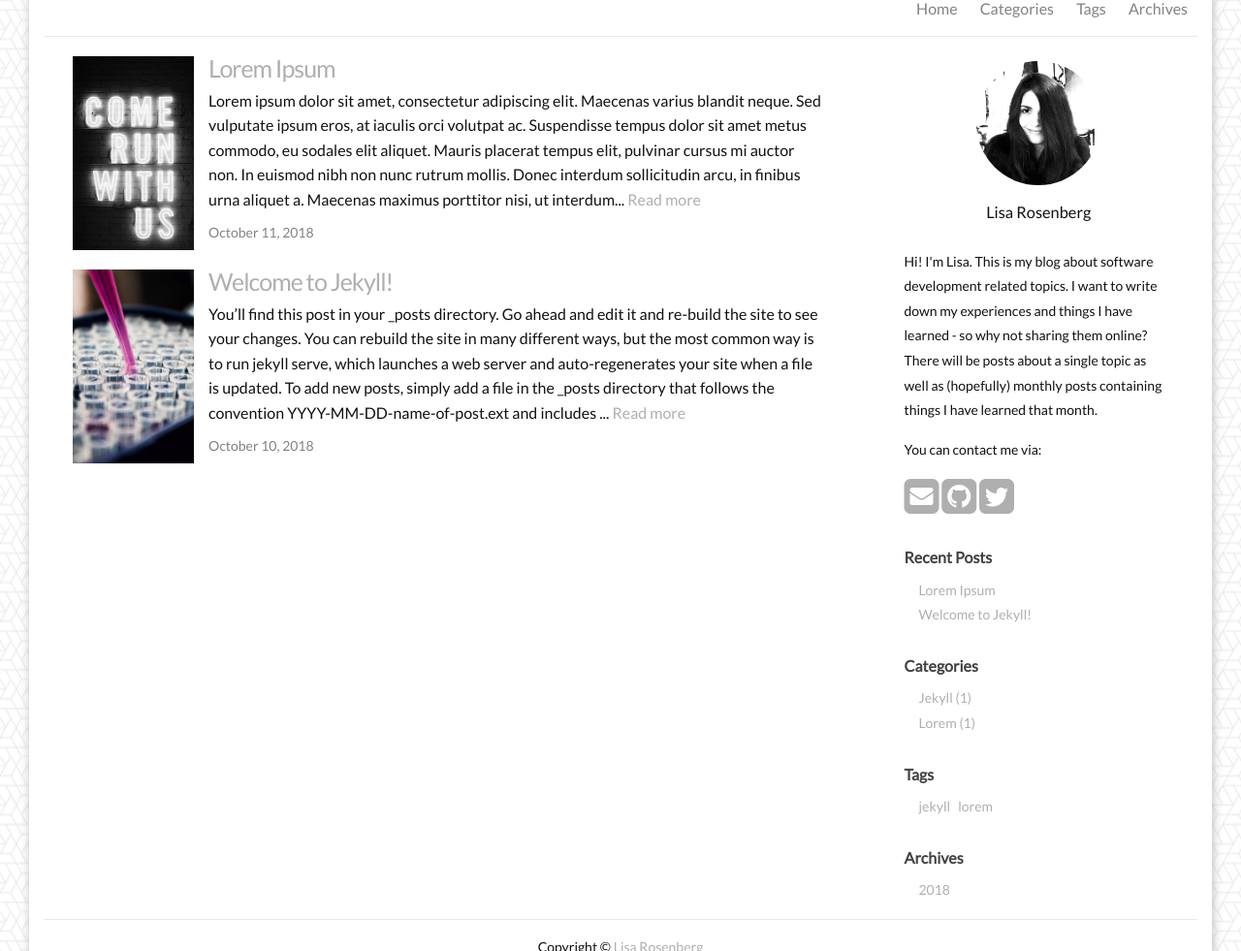
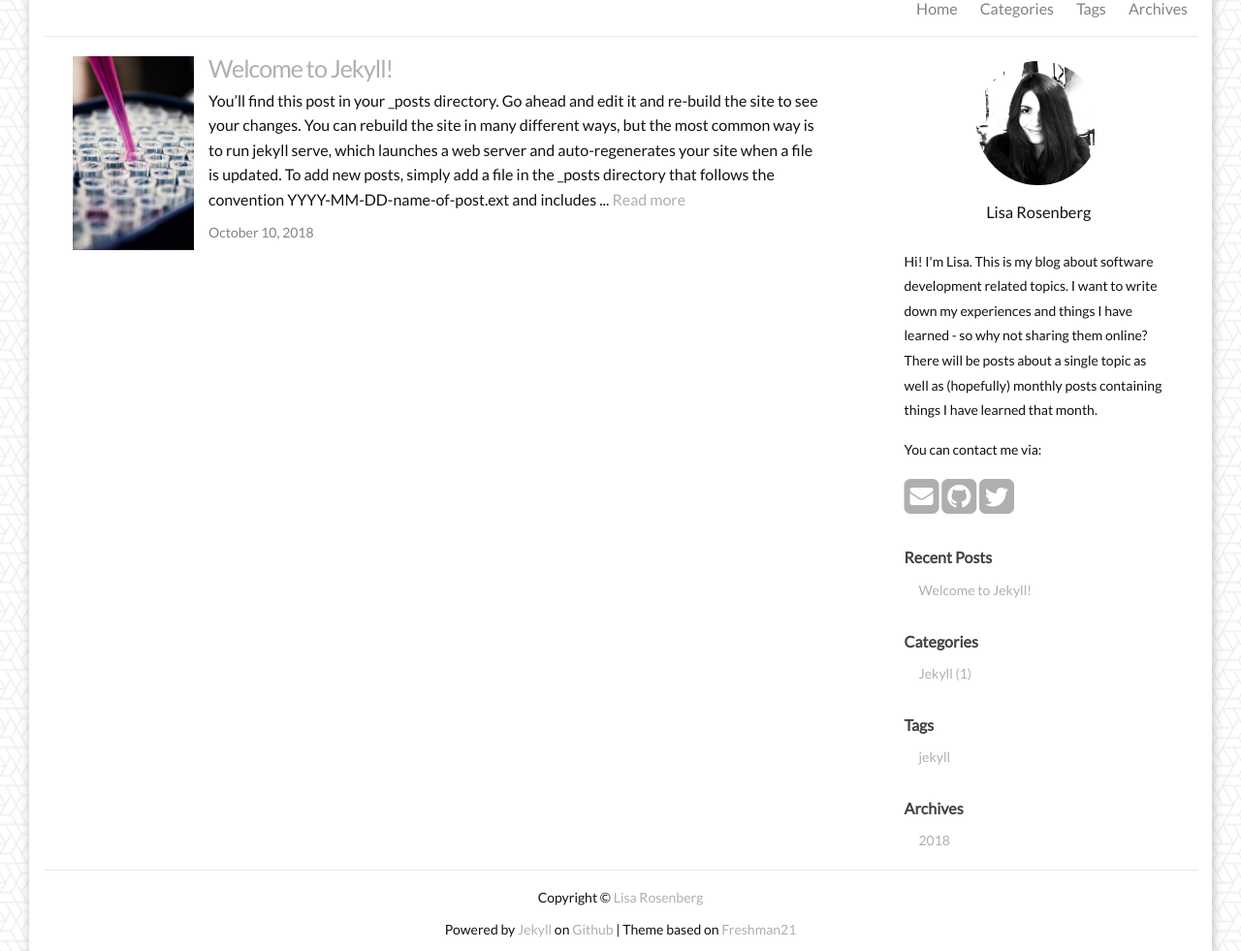
Before and after one commit to lisa-rosenberg/lisa-rosenberg.github.io, a Jekyll site: the page built from index.html, in a window 1280 px wide and 1400 px high. Shown: the part 419-1400 px from the top of the window at 97% size. Built offline with Jekyll 4.4.1, drawn with Linux system fonts in a browser that asks for light colours; the list of posts is cut into pages by our own code; part of the change alters nothing that is shown.

Commit message:
Deleze test page, Clean up markdown file

```diff
--- a/_posts/2018-10-10-welcome-to-jekyll.markdown
+++ b/_posts/2018-10-10-welcome-to-jekyll.markdown
@@ -1,7 +1,7 @@
 ---
 layout: post
-title:  "Welcome to Jekyll!"
-date:   2018-10-10 20:14:20 +0200
+title: "Welcome to Jekyll!"
+date: 2018-10-10 20:14:20 +0200
 image: "/assets/images/posts/jekyll-test-tubes.jpg"
 categories: Jekyll
 tags: jekyll
--- a/_posts/2018-10-11-lorem-ipsum.md
+++ /dev/null
@@ -1,57 +0,0 @@
----
-layout:     post
-title:      "Lorem Ipsum"
-date:       2018-10-11 20:00:00 +0200
-image:      "/assets/images/posts/lorem-ipsum.jpg"
-categories: Lorem
-tags: lorem
----
-Lorem ipsum dolor sit amet, consectetur adipiscing elit. Maecenas varius blandit neque. Sed vulputate ipsum eros, at iaculis orci volutpat ac. Suspendisse tempus dolor sit amet metus commodo, eu sodales elit aliquet. Mauris placerat tempus elit, pulvinar cursus mi auctor non. In euismod nibh non nunc rutrum mollis. Donec interdum sollicitudin arcu, in finibus urna aliquet a. Maecenas maximus porttitor nisi, ut interdum ipsum facilisis ut. Praesent eleifend nisi ut mi porttitor, scelerisque commodo augue fringilla. Duis placerat orci tincidunt, congue arcu non, blandit dui. Aliquam pellentesque mollis aliquam. Fusce erat ipsum, sollicitudin quis justo vel, porttitor porta ex. Phasellus aliquet sodales lectus. Vivamus ullamcorper, dolor vel porttitor sollicitudin, nunc libero molestie elit, quis egestas odio metus vitae urna. Pellentesque ut placerat est, non imperdiet neque. Phasellus eget finibus enim. Vestibulum pretium erat eget pretium vehicula.
-
-Quisque mi magna, consectetur vel mollis volutpat, aliquam bibendum justo. Duis in porta nunc. Proin rutrum dapibus nibh non blandit. Morbi non libero in libero dictum convallis. Sed urna risus, laoreet a orci non, tristique cursus libero. Suspendisse magna ex, porta eget sollicitudin in, efficitur id felis. Aliquam sollicitudin ultricies nisi id egestas. Donec luctus, ligula sit amet consequat elementum, est arcu egestas tortor, vulputate pharetra mi nisl at nisi. Nunc auctor libero et est placerat, non rutrum mauris dignissim. In scelerisque turpis ante, at scelerisque est tincidunt id. Cras nisi elit, consectetur in dictum ut, molestie eget arcu. Cras placerat mollis sagittis. Vestibulum venenatis enim eget nisl consectetur pulvinar. Cras rutrum tortor mi, eu consectetur ante gravida id.
-
-Sed sit amet consequat est. Mauris euismod aliquet nisl a malesuada. Fusce semper elit nunc, at mollis felis tempus et. Nunc accumsan congue ante eu imperdiet. Aenean non diam rutrum, cursus ante quis, malesuada justo. Nam volutpat eros at nulla tincidunt tempor. Aliquam erat volutpat. Nullam faucibus ante et arcu pellentesque, vitae egestas ante viverra. Vivamus lacus felis, consequat in nisi sit amet, mattis aliquam urna. Vestibulum nulla odio, efficitur vel pharetra quis, rutrum sit amet sapien. Pellentesque habitant morbi tristique senectus et netus et malesuada fames ac turpis egestas. Aliquam vel varius orci.
-
-Aliquam gravida lectus in imperdiet cursus. Maecenas nec faucibus diam, vitae blandit eros. Donec eget sapien metus. Quisque et odio vitae nunc tempor maximus. Aenean sit amet ornare velit, quis bibendum urna. Morbi aliquet elit ut nisl finibus, quis cursus risus consectetur. Morbi sed vulputate diam, eu consectetur neque. Nam rutrum massa orci, ut imperdiet mi tincidunt at. In fermentum diam ut augue placerat molestie. Suspendisse consectetur nisl in tortor pretium vulputate.
-
-Fusce consequat, sapien quis pharetra cursus, nisl urna viverra odio, sed lacinia justo sapien quis enim. Sed semper diam vitae lobortis eleifend. Nunc ultricies consequat nisl, sed aliquam nunc tempus nec. Aenean tincidunt sem risus, luctus hendrerit sapien eleifend vel. Ut posuere finibus dolor at efficitur. Fusce odio est, elementum id lobortis et, porta ac purus. Nulla vel nibh fermentum, ullamcorper est commodo, laoreet diam. Vivamus varius arcu quis justo porta, vel ornare mauris eleifend. Morbi pretium tempus ante ut sodales. Nam iaculis magna quis purus aliquam hendrerit. Etiam orci augue, volutpat in pharetra quis, rhoncus et turpis. Integer ullamcorper tortor sed leo euismod lacinia.
-
-Sed lorem mauris, laoreet ac nunc a, scelerisque tincidunt nulla. Vestibulum at auctor ante, non imperdiet libero. Integer augue augue, viverra quis commodo sit amet, mollis ac sem. Nunc ultricies quis urna vel dignissim. Nam sit amet venenatis augue. Integer varius, justo non condimentum tincidunt, erat dui tincidunt mauris, ut sollicitudin dui leo eget odio. Pellentesque et mauris vehicula, pellentesque ante ut, sagittis nisl. Pellentesque molestie lectus a nisl imperdiet, ut tempor tellus mollis. Praesent nunc felis, consectetur in gravida eu, imperdiet in mi. Mauris dolor quam, vestibulum sit amet mauris ac, tincidunt gravida sapien. Aliquam a volutpat metus, id varius metus. Aenean faucibus convallis tortor, nec aliquam dolor interdum sed. Nunc ultrices est in ornare pulvinar. Nulla tellus diam, hendrerit rutrum porta eu, mollis at felis.
-
-Etiam pulvinar ex ut ipsum tincidunt, eget hendrerit nisi posuere. Phasellus non nisi viverra ipsum porttitor iaculis. Sed sollicitudin ultricies ex ut venenatis. Nam porttitor ante in urna pellentesque tempus. Sed ex nisi, egestas at ligula vitae, mattis pulvinar dui. Suspendisse quis urna semper, molestie velit in, vehicula ante. Vivamus nec dapibus enim. Vestibulum dolor nulla, ornare vel magna id, tincidunt ultricies mauris. Sed consequat arcu ac ligula rutrum, eget tristique leo condimentum.
-
-Nam risus turpis, bibendum sed aliquet ut, mattis pretium nisi. Aliquam ut magna nec nisl vestibulum efficitur. Fusce suscipit blandit urna at posuere. Nam eu urna arcu. Sed arcu erat, vestibulum ut enim eget, volutpat lobortis dolor. In at mauris dui. Donec sem lectus, mollis id quam eget, hendrerit tristique diam. Etiam congue leo ac nulla convallis, nec lacinia eros egestas. Ut consequat sed nunc in sollicitudin.
-
-Suspendisse potenti. Suspendisse tempor venenatis magna non rhoncus. Nullam ligula nulla, tempor sed odio quis, hendrerit euismod augue. Nunc arcu orci, vestibulum vitae metus non, volutpat facilisis tortor. Ut id nibh felis. Quisque luctus fringilla nulla, nec sodales elit viverra sed. Phasellus efficitur convallis neque, sit amet posuere nibh blandit eu. Nullam eu molestie urna. Etiam vitae vehicula leo. Duis at mauris nec diam efficitur auctor. Phasellus pellentesque magna nec nisi rhoncus, vitae ultricies nisl molestie. Aenean orci ex, ultrices eleifend velit vitae, volutpat tincidunt nunc. Suspendisse accumsan sem ut sapien luctus ullamcorper.
-
-Donec scelerisque lobortis dapibus. Cras vulputate augue ut felis mollis, fermentum lacinia turpis rutrum. Fusce faucibus risus a ante rhoncus tempus. Suspendisse potenti. Mauris non felis et nunc vestibulum aliquam. Sed mattis, nisi quis facilisis dignissim, augue arcu varius nulla, nec blandit purus risus interdum dui. In eleifend ante eget ante pellentesque, et posuere risus auctor.
-
-Aliquam nulla sapien, vehicula at orci nec, commodo aliquam tortor. Nam vitae est metus. Maecenas laoreet ipsum quis tortor mollis molestie. Sed imperdiet condimentum scelerisque. Sed convallis, ligula eget euismod eleifend, leo purus vulputate risus, eu imperdiet odio nisi ut mauris. Praesent commodo velit vel diam suscipit accumsan. Nulla auctor dui eget elit hendrerit, quis lacinia odio fermentum. Vivamus nulla ex, posuere quis magna sit amet, elementum ultricies diam. Phasellus sed ultrices arcu. Nunc tincidunt risus eget metus hendrerit, vitae pulvinar lacus consequat. Sed dapibus risus maximus ultrices aliquam. Suspendisse potenti. Nunc ultrices arcu massa, vel posuere metus faucibus eu. Mauris at felis lorem. Curabitur enim enim, egestas a condimentum a, sollicitudin ac ante. Donec metus lorem, iaculis eu consequat id, sodales ut lectus.
-
-Mauris elementum sit amet lectus eget malesuada. Morbi dui ligula, venenatis vitae lectus in, aliquam tempus erat. Curabitur maximus magna quis nibh rutrum mollis. Morbi volutpat in arcu at gravida. Proin tellus turpis, consequat vulputate leo vitae, gravida dignissim lorem. Aliquam vehicula sem nec mauris rhoncus lobortis. Duis lorem magna, aliquam vel purus vitae, maximus vestibulum orci. Proin felis purus, congue vel dui sit amet, dictum sagittis tortor. Interdum et malesuada fames ac ante ipsum primis in faucibus. Proin ligula diam, rutrum tempor tortor laoreet, scelerisque porttitor tortor. Mauris at mauris sit amet magna pharetra porta. Donec tristique ante massa. Donec ultricies ante a odio vehicula euismod. Quisque non posuere massa.
-
-Vivamus ac dolor vitae nulla imperdiet facilisis. Phasellus ac ligula non mi lobortis blandit eu in sem. Donec ornare, nisi non faucibus aliquam, enim leo feugiat orci, sed scelerisque velit orci id libero. Sed fringilla est vel tellus ornare, quis rutrum odio imperdiet. Aenean pharetra tincidunt ante, a tincidunt quam sollicitudin quis. In consectetur turpis nibh, eget rhoncus dolor ultricies ac. Nulla aliquet facilisis felis, a eleifend ipsum sodales in. Ut id tincidunt quam, quis gravida arcu. In cursus felis et mauris eleifend dignissim.
-
-Ut dignissim sapien id sem efficitur eleifend. Nullam odio quam, ullamcorper id leo et, venenatis eleifend justo. Phasellus tincidunt, neque in pretium imperdiet, arcu quam ullamcorper ex, sit amet luctus mauris libero at augue. Aenean fringilla, ante et ultricies imperdiet, massa nulla pretium eros, ac luctus nisl nisl id nulla. Quisque tincidunt nunc eget libero tristique, et malesuada justo ullamcorper. Quisque sed lorem diam. Aliquam erat volutpat. Duis sit amet tristique eros, eget faucibus lectus. Lorem ipsum dolor sit amet, consectetur adipiscing elit. Cras viverra, massa eu gravida consectetur, enim risus malesuada enim, in vulputate lorem lorem at metus. Nullam a sem euismod, ullamcorper libero sit amet, scelerisque mauris. Aliquam pretium tempus urna quis bibendum. Quisque quis leo non nulla sollicitudin auctor molestie ut urna.
-
-Nulla facilisi. Suspendisse finibus lectus orci, id eleifend sapien laoreet tincidunt. Pellentesque sit amet ligula efficitur, faucibus mi in, egestas ante. Aliquam erat volutpat. Nunc quis turpis eget est fringilla maximus eu vitae tortor. Aliquam nec elit pulvinar nibh lacinia elementum. Sed varius neque facilisis tellus hendrerit, et mattis urna vulputate. Nam quis eros pretium, faucibus felis scelerisque, molestie turpis. Sed placerat ex at vulputate posuere. Nam luctus dignissim nisi in gravida. Donec at ipsum erat. Curabitur eu risus iaculis, ornare est ut, eleifend mauris. Aenean hendrerit urna ut varius interdum. Pellentesque bibendum mauris id tellus placerat, in dignissim turpis viverra. Suspendisse tempus enim in ligula luctus, vel feugiat dolor convallis.
-
-Vestibulum diam massa, elementum nec justo in, lobortis sagittis mi. Cras tincidunt nec tortor at pellentesque. Aenean posuere eleifend finibus. Donec diam enim, scelerisque ut eros non, mollis dapibus ligula. Aenean semper purus lectus, ac finibus tellus efficitur ac. Nam elementum in ipsum at egestas. Fusce lacinia bibendum bibendum. Proin blandit convallis varius. Ut congue efficitur mauris, eget ultricies arcu vestibulum nec. Nulla luctus sit amet urna nec dictum. Duis eleifend lectus sed placerat placerat. Morbi viverra molestie sagittis. Suspendisse accumsan lectus quis tellus mattis porta. Nulla facilisi. Curabitur eget elit nec felis consectetur ullamcorper id sit amet eros.
-
-Donec non accumsan augue, a lacinia nunc. Aliquam lectus magna, porttitor et mi aliquam, blandit pretium urna. Ut ornare fringilla diam. Aenean pretium, sem non scelerisque mollis, odio dolor egestas sapien, a pretium turpis metus nec tortor. Mauris sed lobortis mi, a suscipit metus. Aenean at erat magna. Curabitur vel tellus quis elit placerat efficitur. Phasellus a accumsan sapien. Sed et vulputate mauris.
-
-Morbi bibendum ut arcu nec lacinia. Sed laoreet leo quis rhoncus lacinia. Mauris sagittis dui sed hendrerit porttitor. Nam lacinia diam in massa placerat finibus. Maecenas consectetur cursus justo, id pharetra magna tempor eget. Ut eget feugiat justo. Aliquam eleifend porta magna, nec ornare arcu interdum vitae. Praesent nisl ex, suscipit et commodo sit amet, malesuada vitae orci. Etiam iaculis massa sit amet nisl maximus, id cursus arcu feugiat.
-
-Curabitur ullamcorper lectus vitae tellus pellentesque, venenatis iaculis orci tincidunt. Nunc nec elit vitae libero ultrices condimentum convallis at elit. Sed eu mauris ornare, cursus nibh ut, pretium orci. Donec nec purus at diam elementum congue. Nulla vitae turpis nec leo lacinia sodales. Duis nec enim nec nisl interdum interdum id cursus metus. Quisque elementum, lacus vitae semper fermentum, libero justo posuere nisi, non ultricies est nisl vel odio. Maecenas id mauris fermentum, sollicitudin tortor vitae, tempus sem. Nullam semper sem vitae nibh pretium imperdiet. Mauris mollis sed nisi in lobortis. Nam lobortis vestibulum dolor, et ornare ligula sagittis eu.
-
-Morbi maximus mauris ut lorem viverra, consectetur commodo nunc tincidunt. In porta at velit id mattis. Vestibulum ante ipsum primis in faucibus orci luctus et ultrices posuere cubilia Curae; Integer semper ante ut facilisis efficitur. Nam vel leo lorem. In hac habitasse platea dictumst. Vivamus tristique, ante vitae elementum iaculis, risus velit suscipit leo, non egestas nisi dui quis metus. Proin vitae velit eleifend, imperdiet sapien in, bibendum lacus.
-
-Ut dolor lacus, faucibus rhoncus aliquam a, dignissim at eros. Pellentesque bibendum, nibh eu condimentum congue, eros arcu gravida leo, quis pharetra nibh arcu a risus. Sed rutrum non turpis mattis elementum. Proin venenatis elementum ex, ac dictum quam vestibulum et. Nulla lacus nibh, pretium eget fringilla et, malesuada ut metus. Phasellus mattis, mi et ultricies mattis, sapien nibh suscipit augue, vel tempus justo mauris eget neque. Sed interdum eros ac rhoncus aliquet. Pellentesque ac metus quis felis lobortis ultricies non ac metus. Suspendisse sit amet turpis ex. Aliquam semper lorem eu euismod luctus. Sed interdum nisl nec risus vestibulum, sed ornare est sollicitudin. Nulla quis viverra dolor. Sed sagittis finibus tempor. Duis eu lectus efficitur, efficitur dolor vitae, dignissim ipsum.
-
-Nullam ex dui, aliquet a augue vel, tempor rhoncus turpis. Mauris in interdum magna, non blandit erat. Aliquam imperdiet tortor eu eros pellentesque, in finibus felis tempus. Ut consequat libero magna, quis vehicula augue rhoncus in. Integer mollis congue quam, in mollis purus rhoncus eu. Nam vitae felis convallis, ullamcorper nulla in, faucibus ex. Cras ac lacus venenatis ipsum ultricies scelerisque. Donec lacinia justo vel felis mollis fermentum ornare vel ante. Cras non ornare sem. Integer convallis hendrerit aliquam.
-
-In tincidunt eros eget dolor dignissim malesuada. Proin sollicitudin sodales orci sit amet cursus. Donec cursus magna sodales eros consectetur eleifend. Proin interdum magna mi, sed congue nisl lobortis ut. Duis ac pellentesque nisi. Curabitur eu semper nulla. Aenean nec commodo diam. Donec finibus purus non gravida malesuada. Pellentesque at nisl gravida, dignissim nisl sed, luctus velit. In semper lobortis turpis eu rutrum. Nulla nec nisi viverra, suscipit lorem maximus, posuere ipsum. Cras ante ante, placerat eu facilisis quis, ullamcorper ac lacus. Fusce efficitur enim a euismod mollis. Donec varius sapien id consequat tincidunt. Aenean at odio dui.
-
-Integer eu placerat orci. Nunc vestibulum ligula eget nunc sodales iaculis. Nam lacinia quam venenatis sagittis suscipit. Etiam mi purus, semper efficitur ipsum eget, dapibus tincidunt est. Cras mollis est odio, mollis rutrum augue finibus eu. Etiam eu dui quis nisi tristique rutrum ut ut mi. Aliquam erat volutpat. Nullam tellus nisi, molestie ut pharetra ac, lacinia a leo. Nam efficitur neque tempor mattis facilisis. Suspendisse venenatis ut lorem sit amet pretium. Suspendisse sem nulla, vestibulum non nunc in, sodales placerat dui. Integer scelerisque interdum erat, ut ultrices ipsum accumsan quis. Suspendisse vel dictum nisi, vel consequat lectus.
-
-Pellentesque habitant morbi tristique senectus et netus et malesuada fames ac turpis egestas. Pellentesque nec magna a velit ultricies porttitor semper sed nisi. Praesent vel massa rhoncus, maximus elit ac, venenatis velit. Mauris lorem erat, condimentum dignissim elementum tincidunt, facilisis vel odio. Cras efficitur feugiat dui, vel pharetra tortor sodales non. Class aptent taciti sociosqu ad litora torquent per conubia nostra, per inceptos himenaeos. Proin ultrices auctor malesuada. Etiam nulla mi, tincidunt eget diam semper, feugiat efficitur nulla. Integer finibus elit sit amet diam imperdiet, a ultricies turpis interdum. Suspendisse in ex nisi. Maecenas lacinia tincidunt euismod.
```
